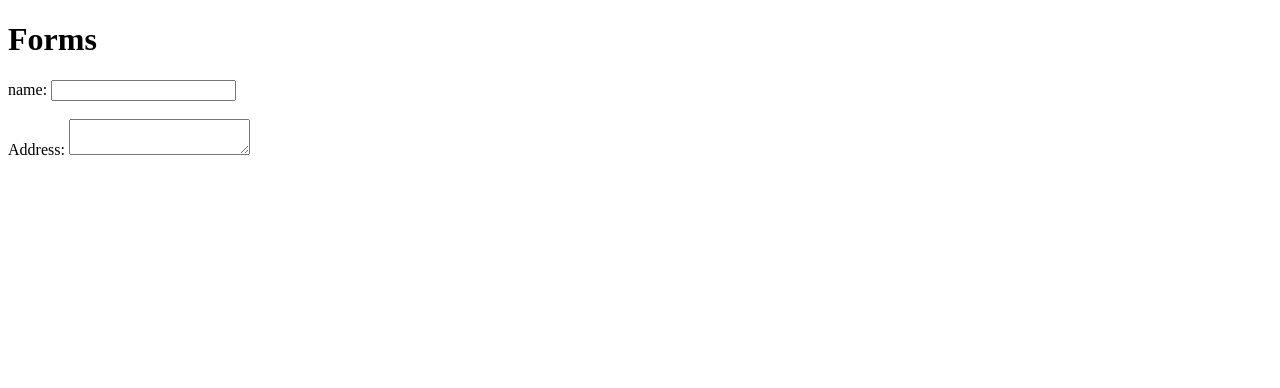
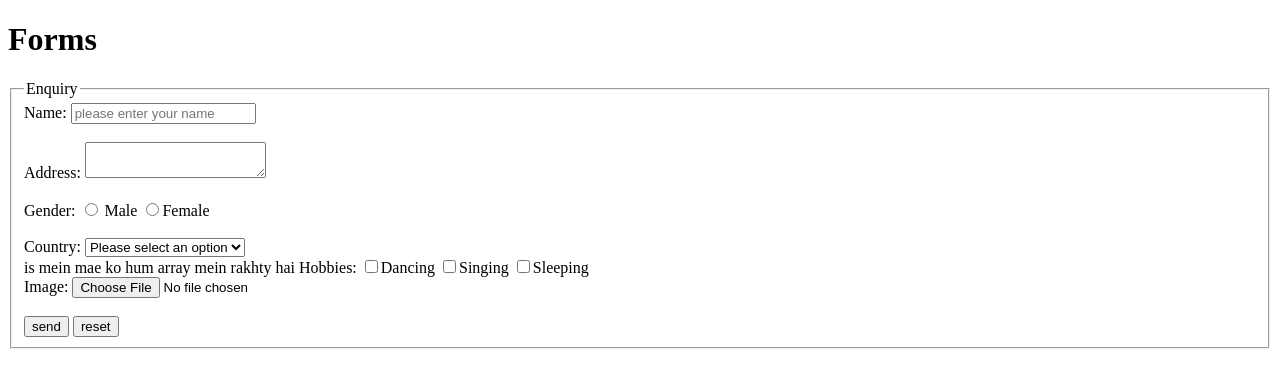
Before and after one commit to AsmaraHassan/html-again-practice, a plain HTML site: page index.html in a window 1280 px wide. Drawn offline with Linux system fonts and the light colour scheme.

Commit message:
half form practice completed

```diff
--- a/index.html
+++ b/index.html
@@ -33,18 +33,119 @@
 
             <h1>Forms</h1>
             <form >
+                <fieldset>
+                    <legend>Enquiry</legend>
 
- name: <input type="text">
+ Name: <input type="text" name="name" placeholder="please enter your name ">
  <br><br>
-Address: <textarea></textarea>
+Address: <textarea name="address"></textarea>
+<br>
+<br>
+Gender:
+<input type="radio" value="m" name="gender" > Male
+<input type="radio" value="f" name="gender" >Female
+<br>
+<br>
+
+
+Country:
+<select >
+<option>Please select an option</option>
+       value is use when we use data base
+ <option  value="england"> england</option>
+<optgroup label="Asia">
+    <option value="india"> india</option>
+
+    <option value="Indonesia"> Indonesia</option>
+
+    <option value="Malaysia"> Malaysia</option>
+</optgroup>
+
+</select>
+<br>
+
+
+is mein mae ko hum array mein rakhty hai
+ Hobbies:
+
+<input type="checkbox" name ="Hobbies[]">Dancing
+<input type="checkbox" name ="Hobbies[]">Singing
+<input type="checkbox" name ="Hobbies[]">Sleeping
+<br>
+Image:
+<input type="file"name="Image"/>
+
+ <br><br>
+<input type="submit" value="send">
+
+<input type="reset" value="reset">
 
 
 
 
+</fieldset>
+
+</form>
 
 
-</form>
-</body>
+
+<!--
+
+ <form>
+    <fieldset>
+        <legend>HTML 5</legend>
+        <input type="color" name="color">
+        <br>
+        <br>
+        Email:
+        <input type="email" name="email" >
+        <br><br>
+        Password:
+        <input type="password" name="password" >
+        <br><br>
+        Age:
+        <input type="number" name="age" >
+        <br><br>
+         user sy agr chupana hai we see using inspect
+        secert:
+        <input type="hidden" name="secert" >
+
+
+        <input type="submit" name="send" >
+
+    </fieldset>
+</form>    -->
+
+
+
+<!-- Calender Element -->
+ <!-- <form>
+    <fieldset>
+        <legend>Calender</legend>
+        Date:
+        <input type="date" name="date">
+        <br>
+        <br>
+        Date Time : <input type="datetime-local"  >
+<br>
+        <br>
+        Time: <input type="time" name="time " >
+
+        <br>
+        <br>
+      Month:<input type="month" name="month " >
+
+      <br>
+      <br>
+    Week:<input type="week" name="week " >
+    <br>
+      <br>
+    Range:<input type="Range" name="Range " >
+
+    </fieldset>
+ </form>
+ -->
+
 </html>
 
 
```
